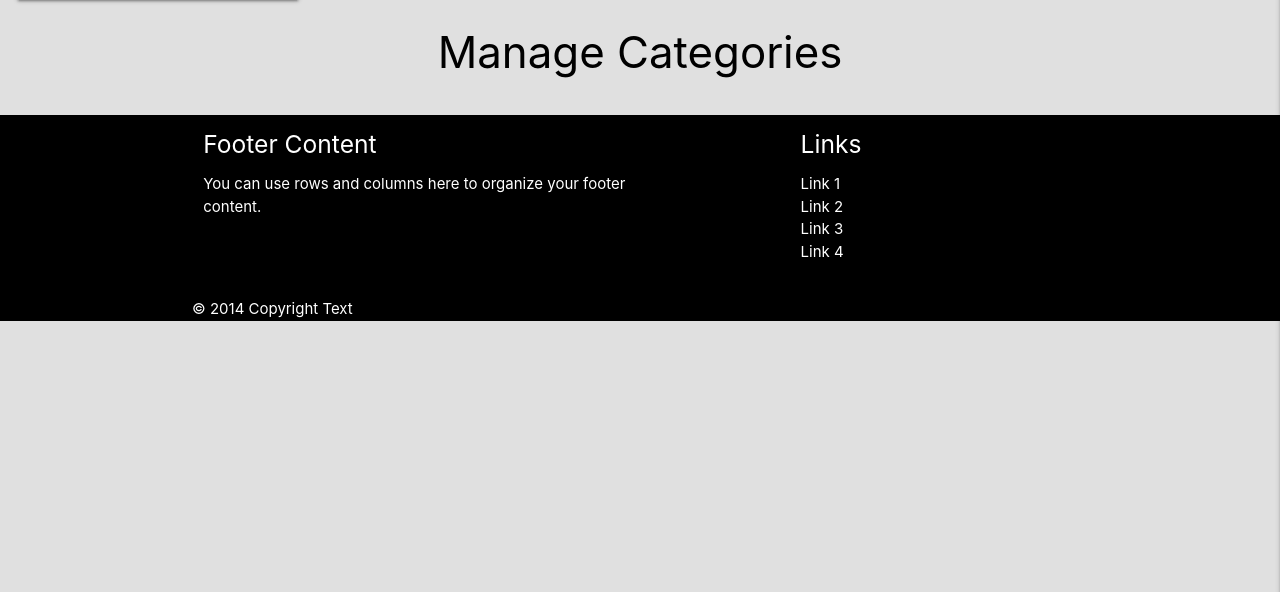
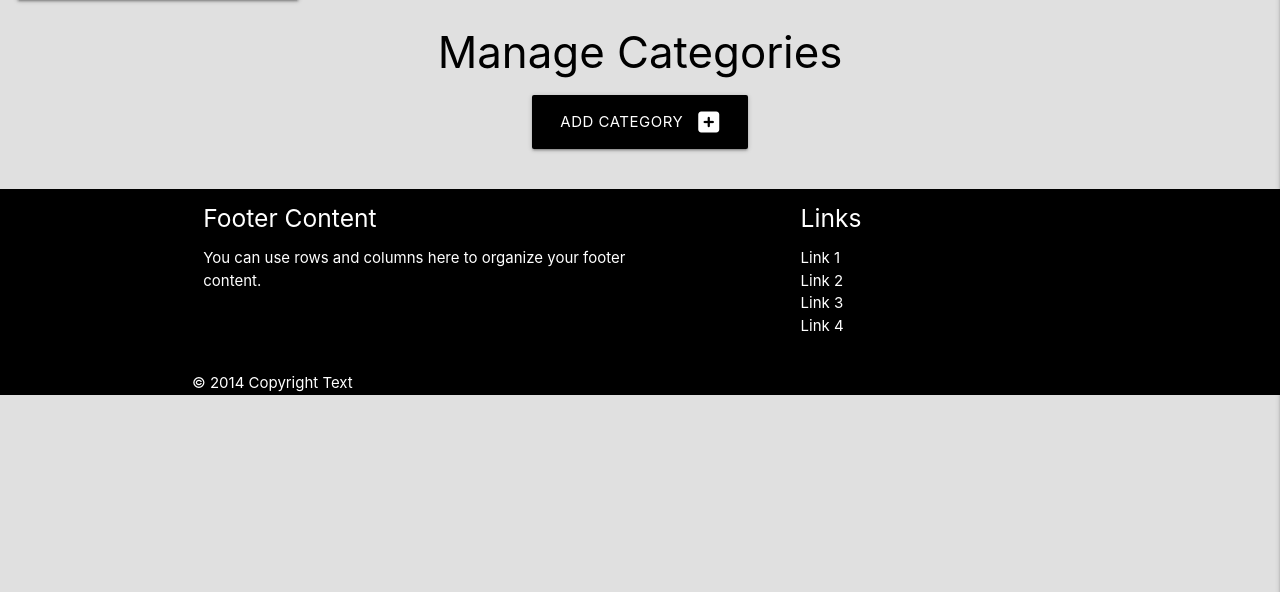
Before and after one commit to struk49/films-and-tv-fan-page, a Flask app: page /get_categories in a window 1280 px wide. Shown: the part 36-628 px from the top of the page. Run offline with Flask 3, Linux system fonts and the light colour scheme; data that the repository does not hold is empty; some libraries are stand-ins or nearby versions.

Commit message:
added add category to app

```diff
--- a/app.py
+++ b/app.py
@@ -184,6 +184,19 @@ def add_character():
     return render_template("add_characters.html", categories=categories)
 
 
+@app.route("/add_category", methods=["GET", "POST"])
+def add_category():
+    if request.method == "POST":
+        category = {
+            "category_name": request.form.get("category_name")
+        }
+        mongo.db.categories.insert_one(category)
+        flash("New category added")
+        return redirect(url_for("get_categories"))
+
+    return render_template("add_category.html")
+
+
 
 if __name__ == "__main__":
     app.run(host=os.environ.get("IP"),
--- a/templates/category.html
+++ b/templates/category.html
@@ -3,8 +3,15 @@
 
 <h3 class="black-text center-align">Manage Categories</h3>
 <div class="row">
+  <div class="col s12 center-align">
+      <a href="{{ url_for('add_category') }}" class="btn-large black white-text text-shadow">
+          Add Category <i class="fas fa-plus-square right"></i>
+      </a>
+  </div>
+</div>
+<div class="row">
     {% for category in categories %}
-    <div class="col s12 m6">
+    <div class="col s12 m4">
           <div class="card-small center-align">
             <div class="card-image">
               <img src="static/images/vecteezy_film-camera-graphic-vector-illustration-with-flat-icon_6074197.jpg" height="200px" width="300px">
@@ -16,6 +23,7 @@
             <div class="card-title">
                 <span class="card-title center-align">{{ category.category_name }}</span>
             </div>
+
           </div>
         </div>
         {% endfor %}
```
Also changed, not shown: templates/add_category.html (added, +29 -0 lines).
